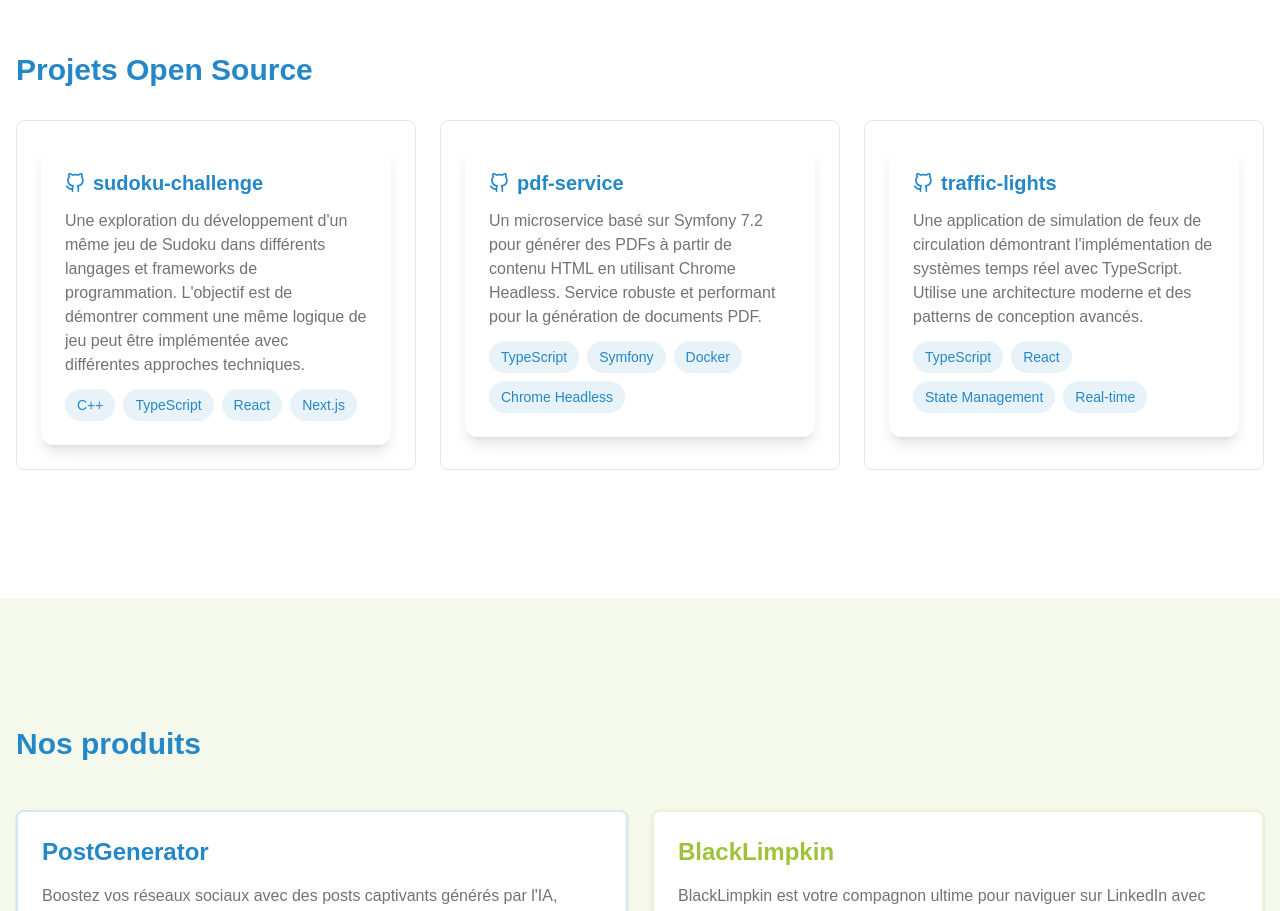
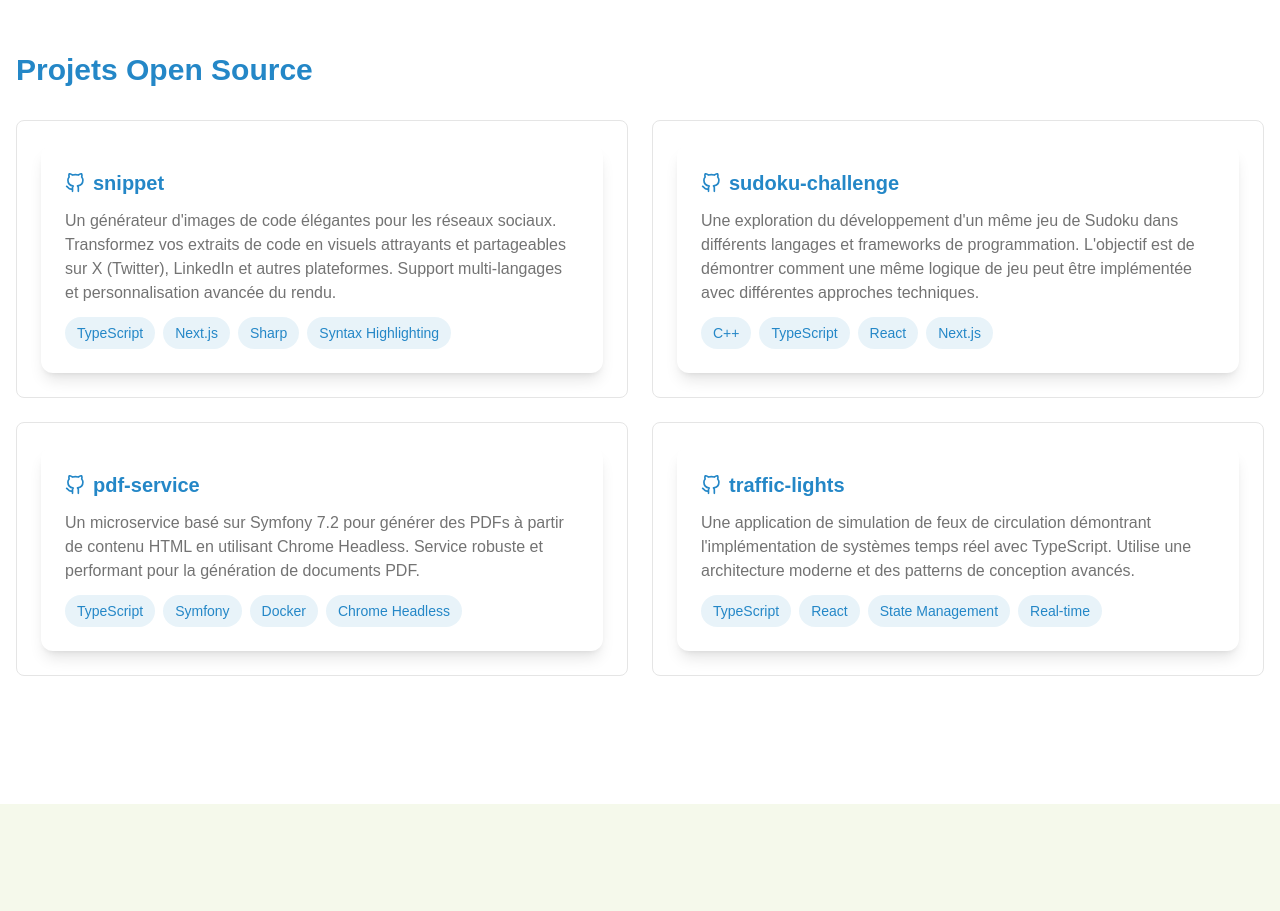
Before and after one commit to offroadlabs/hub-timoner, a Next.js app: page / in a window 1280 px wide. Shown: the part 2200-3111 px from the top of the page. Built offline with nearby package versions, Linux system fonts and the light colour scheme.

Commit message:
feat: ajout du projet opensource snippet

```diff
--- a/src/components/home/open-source-projects.tsx
+++ b/src/components/home/open-source-projects.tsx
@@ -14,6 +14,13 @@ interface Project {
 }
 
 const projects: Project[] = [
+  {
+    title: "snippet",
+    description:
+      "Un générateur d'images de code élégantes pour les réseaux sociaux. Transformez vos extraits de code en visuels attrayants et partageables sur X (Twitter), LinkedIn et autres plateformes. Support multi-langages et personnalisation avancée du rendu.",
+    url: "https://github.com/offroadlabs/snippet",
+    tech: ["TypeScript", "Next.js", "Sharp", "Syntax Highlighting"],
+  },
   {
     title: "sudoku-challenge",
     description:
@@ -51,7 +58,7 @@ export function OpenSourceProjects() {
         </h2>
       </motion.div>
 
-      <div className="grid grid-cols-1 md:grid-cols-2 lg:grid-cols-3 gap-6">
+      <div className="grid grid-cols-1 md:grid-cols-2 gap-6">
         {projects.map((project, index) => (
           <motion.div
             key={project.title}
```
